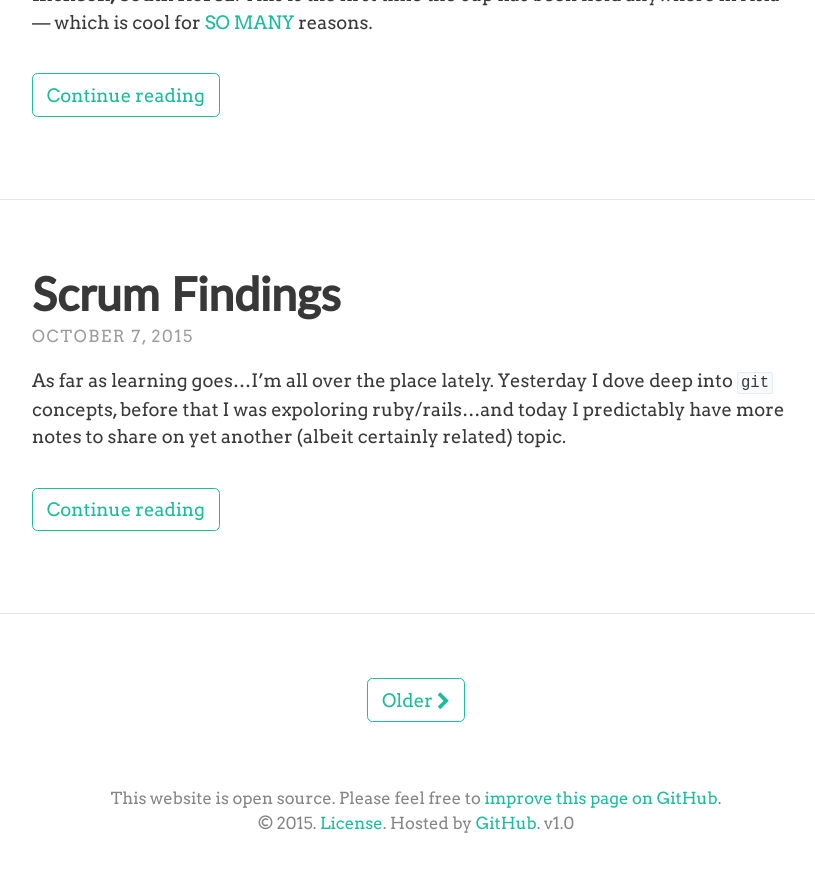
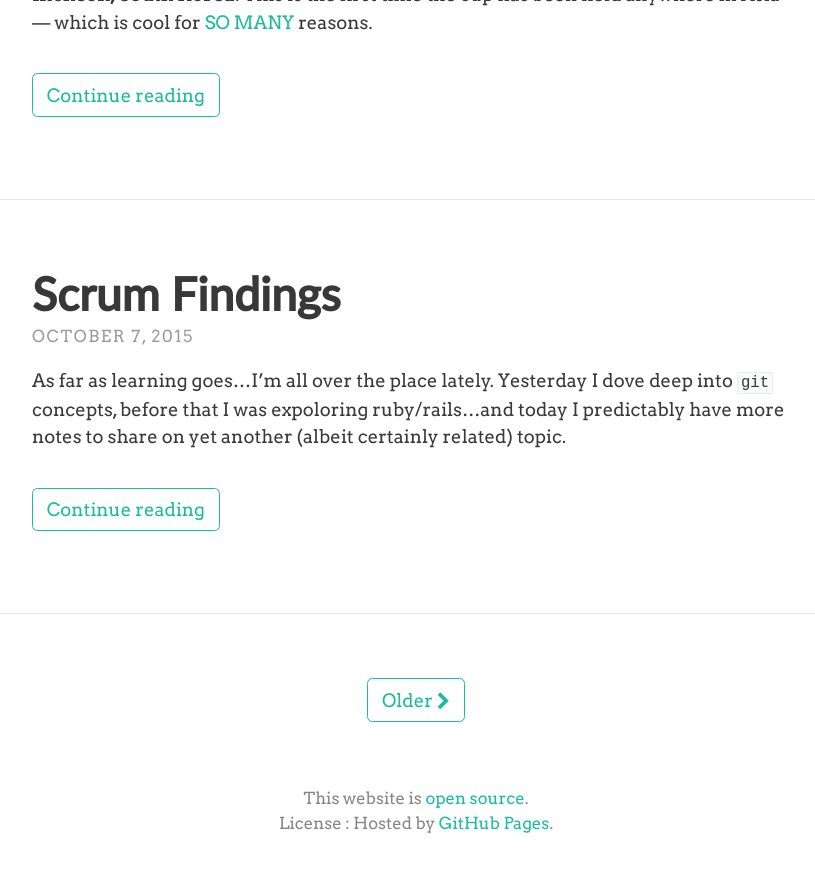
Before and after one commit to emerywebster/emerywebster.github.io, a Jekyll site: the page built from index.html, in a window 1280 px wide and 900 px high, scrolled down 1611 px. Shown: the top 872 px of the window, without its empty margins (224-1039 px from the left). Built offline with Jekyll 4.4.1, drawn with Linux system fonts in a browser that asks for light colours; nearby versions of some CDN libraries; Markdown is read by kramdown in place of the engine named in the settings; the list of posts is cut into pages by our own code.

Commit message:
update footer detail

```diff
--- a/_config.yml
+++ b/_config.yml
@@ -16,8 +16,8 @@ theme:
 #     <p>Remove all header text in <code>_config.yml</code> to disable this feature.</p>
   header_text_feature_image:
   footer_text: >
-   This website is open source. Please feel free to <a href="https://github.com/emerywebster/emerywebster.github.io/edit/master/index.html">improve this page on GitHub</a>.<br />
-   © 2015. <a href="https://github.com/emerywebster/emerywebster.github.io/blob/master/LICENSE.md">License</a>. Hosted by <a href="https://pages.github.com/">GitHub</a>. v1.0
+   This website is <a href="https://github.com/emerywebster/emerywebster.github.io">open source</a>.<br /
+   &copy; 2015 : <a href="https://github.com/emerywebster/emerywebster.github.io/blob/master/LICENSE.md">License</a> : Hosted by <a href="https://pages.github.com/">GitHub Pages</a>.
 
   # Icons
   rss: false
```
